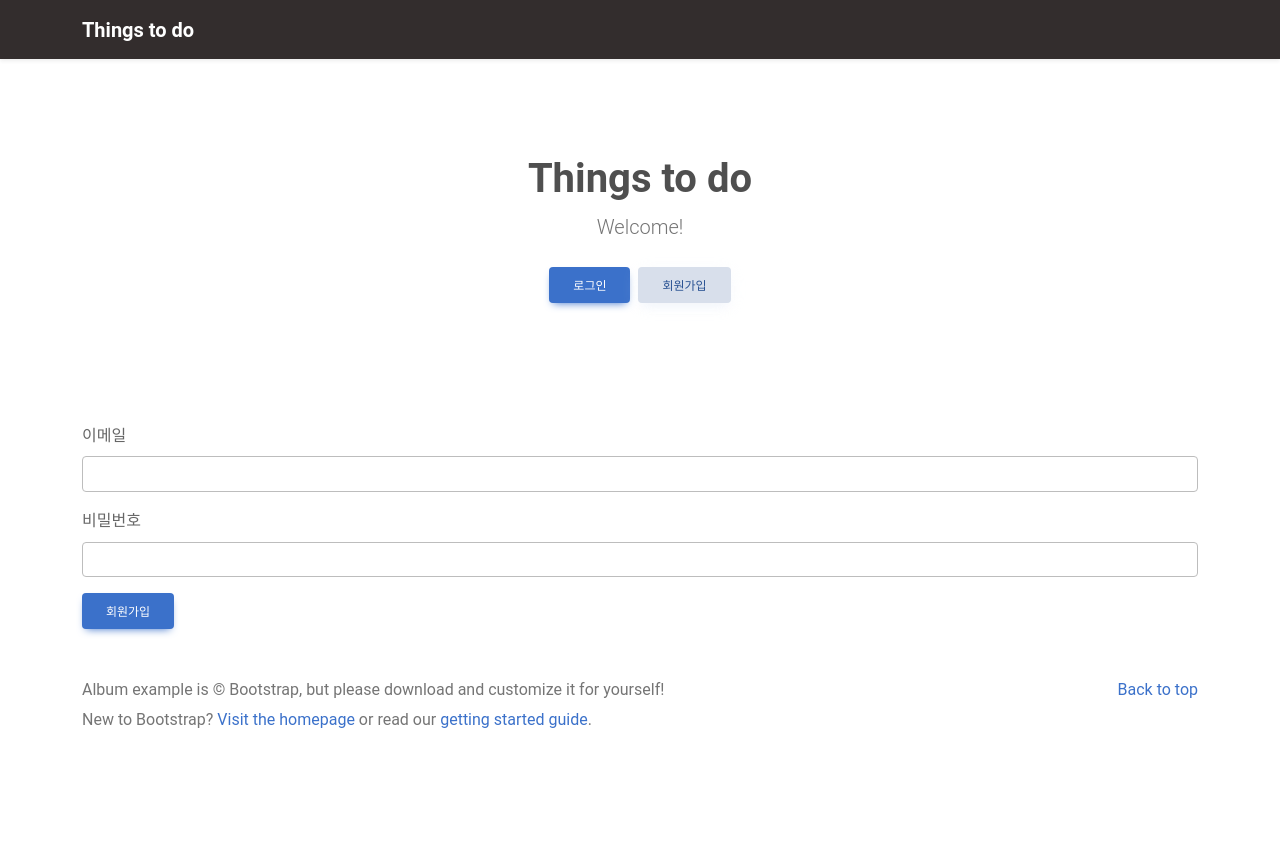
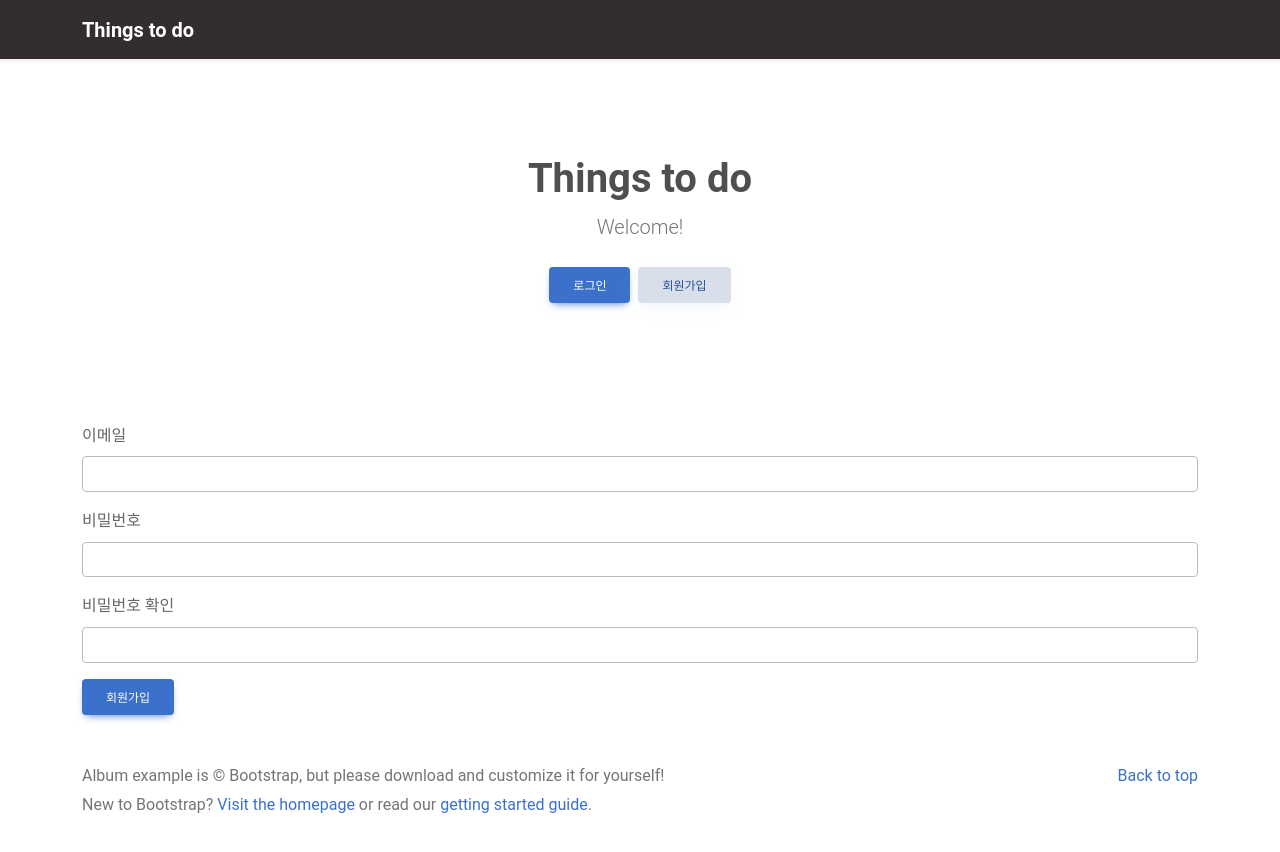
Before and after one commit to yoonhee032/wanted-pre-onboarding-frontend, a React (Create React App) app: page / in a window 1280 px wide. Both pictures are taken after a click on the button "회원가입". Shown: the top 852 px of the page. Before the commit the page ends 800 px from the top, so only its background shows below. Built offline with nearby package versions, Linux system fonts and the light colour scheme.

Commit message:
feat : 비밀번호 확인 기능 추가

```diff
--- a/src/pages/Home.js
+++ b/src/pages/Home.js
@@ -45,7 +45,7 @@ let Home = () => {
         </div>
       </section>
       <div className={"container"}>
-        {status.signUp === true ? <SignUp /> : <></>}
+        {status.signUp === true ? <SignUp setStatus={setStatus}/> : <></>}
         {status.login === true ? <Login /> : <></>}
       </div>
     </main>
--- a/src/pages/user/SignUp.js
+++ b/src/pages/user/SignUp.js
@@ -1,12 +1,15 @@
 import { useEffect, useState } from "react";
+import { useNavigate } from "react-router-dom";
 import axios from "axios";
 
 import server from "./../../config/server.json";
 
-let SignUp = () => {
+let SignUp = ({setStatus}) => {
+  const navigate = useNavigate();
   const [signUpData, setSignUpData] = useState({
     email: "",
     password: "",
+    confirmPassword: "",
   });
 
   const [errorMsg, setErrorMsg] = useState("");
@@ -25,7 +28,10 @@ let SignUp = () => {
 
   const isValidEmail =
     signUpData.email.includes("@") && signUpData.email.includes(".");
+
   const isValidPassword = signUpData.password.length >= 8;
+
+  const isValidConfirmPassword = signUpData.password === signUpData.confirmPassword
 
 
   // 유효성 검사 후 서버에 요청
@@ -50,6 +56,15 @@ let SignUp = () => {
       return;
     }
 
+    if (!isValidConfirmPassword){
+      alert("비밀번호를 확인해주세요");
+      return;
+    }
+
+    delete signUpData.confirmPassword;
+
+    console.log(signUpData)
+
     return await axios.post(server.url + "/auth/signup", signUpData);
   };
 
@@ -65,7 +80,7 @@ let SignUp = () => {
             value={signUpData.email}
             onChange={changeSignUpData}
             className="form-control"
-            name={"email"}
+            name="email"
             id="email"
           />
         </div>
@@ -82,6 +97,19 @@ let SignUp = () => {
             id="password"
           />
         </div>
+        <div className="mb-3">
+          <label htmlFor="password" className="form-label">
+            비밀번호 확인
+          </label>
+          <input
+            type="password"
+            value={signUpData.confirmPassword}
+            onChange={changeSignUpData}
+            className="form-control"
+            name="confirmPassword"
+            id="confirmPassword"
+          />
+        </div>
 
         <div className="mb-3">
           <p className="text-danger">{errorMsg}</p>
@@ -92,14 +120,18 @@ let SignUp = () => {
             clickSignUpBtn()
               .then((res) => {
                 console.log(res);
-                if (res.data.status) {
-                  alert(res.data.message);
-                  window.location.reload();
+                if (res.status) {
+                  alert("회원가입이 완료되었습니다.");
+                  setStatus({
+                    login: true,
+                    signUp: false,
+                  });
                 } else {
                   setErrorMsg(res.data.message);
                   setSignUpData({
                     email: "",
                     password: "",
+                    confirmPassword:"",
                   });
                 }
               })
```
